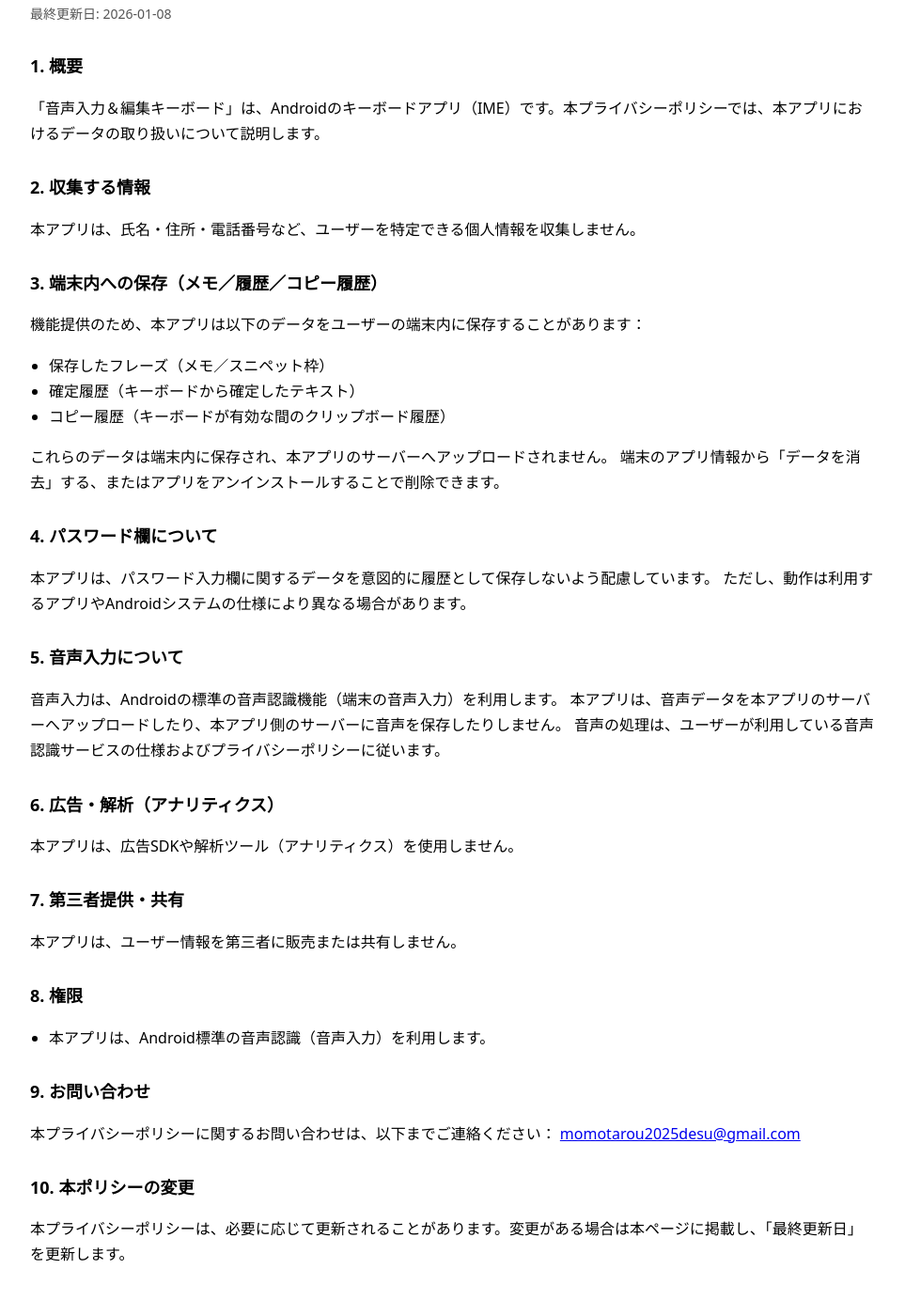
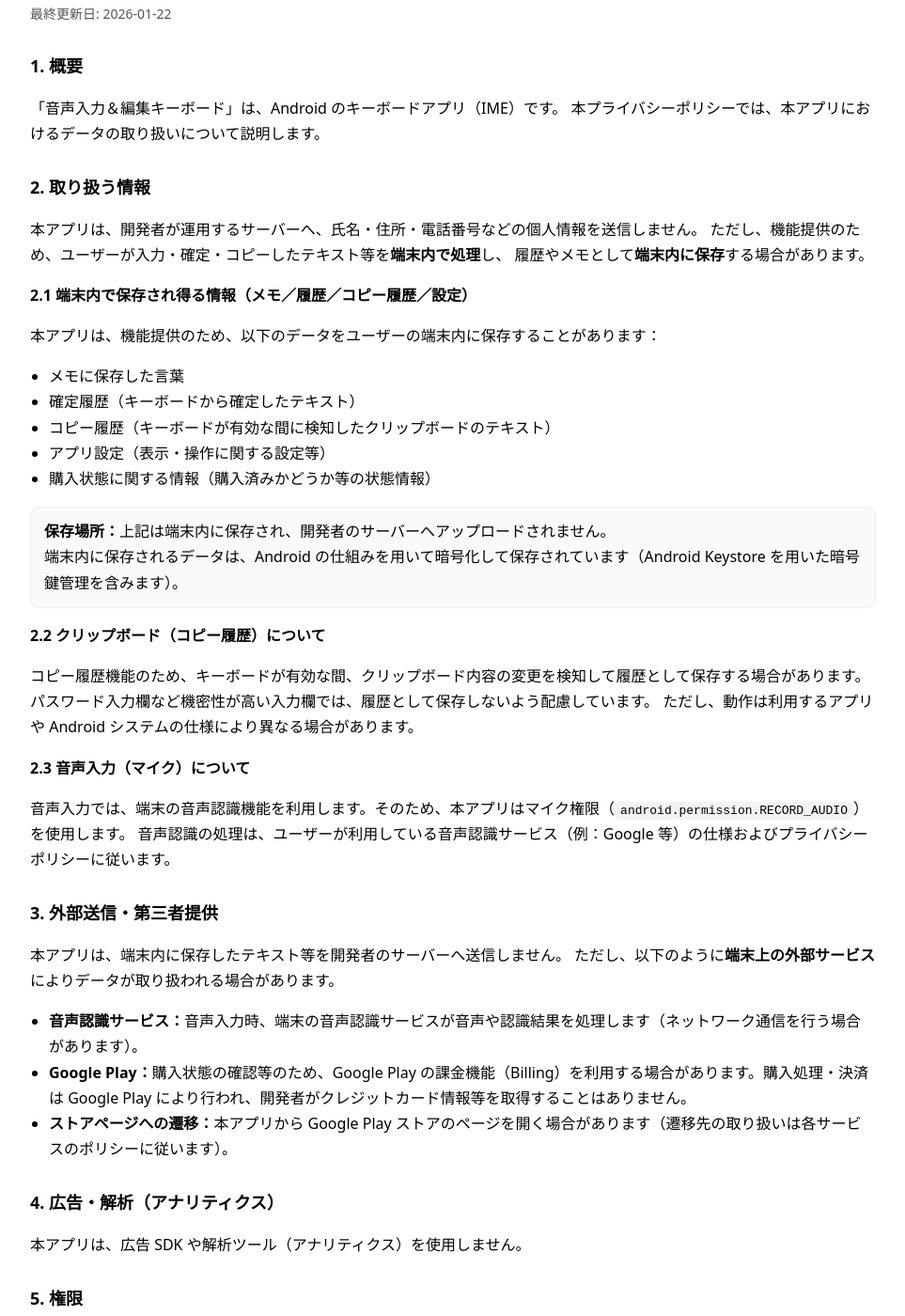
Before and after one commit to momotarou2025desu-pixel/onsei-input-edit-keyboard-, a plain HTML site: page index.html in a window 1280 px wide. Shown: the part 75-1475 px from the top of the page at 94% size, without its empty margins (158-1121 px from the left). Drawn offline with Linux system fonts and the light colour scheme.

Commit message:
Update index.html

```diff
--- a/index.html
+++ b/index.html
@@ -1,4 +1,4 @@
-<!doctype html>
+<!DOCTYPE html>
 <html lang="ja">
 <head>
   <meta charset="utf-8" />
@@ -12,72 +12,95 @@
     ul { padding-left: 20px; }
     .meta { color: #555; font-size: 14px; margin-bottom: 18px; }
     code { background: #f3f3f3; padding: 2px 6px; border-radius: 6px; }
+    .note { background: #fafafa; border: 1px solid #eee; padding: 12px 14px; border-radius: 10px; }
   </style>
 </head>
 <body>
 <main>
   <h1>音声入力＆編集キーボード - プライバシーポリシー <strong>by iogusnohin</strong></h1>
-  <div class="meta">最終更新日: 2026-01-08</div>
+  <div class="meta">最終更新日: 2026-01-22</div>
 
   <h2>1. 概要</h2>
   <p>
-    「音声入力＆編集キーボード」は、Androidのキーボードアプリ（IME）です。本プライバシーポリシーでは、本アプリにおけるデータの取り扱いについて説明します。
+    「音声入力＆編集キーボード」は、Android のキーボードアプリ（IME）です。
+    本プライバシーポリシーでは、本アプリにおけるデータの取り扱いについて説明します。
   </p>
 
-  <h2>2. 収集する情報</h2>
+  <h2>2. 取り扱う情報</h2>
   <p>
-    本アプリは、氏名・住所・電話番号など、ユーザーを特定できる個人情報を収集しません。
+    本アプリは、開発者が運用するサーバーへ、氏名・住所・電話番号などの個人情報を送信しません。
+    ただし、機能提供のため、ユーザーが入力・確定・コピーしたテキスト等を<strong>端末内で処理</strong>し、
+    履歴やメモとして<strong>端末内に保存</strong>する場合があります。
   </p>
 
-  <h2>3. 端末内への保存（メモ／履歴／コピー履歴）</h2>
+  <h3 style="margin: 16px 0 6px; font-size: 16px;">2.1 端末内で保存され得る情報（メモ／履歴／コピー履歴／設定）</h3>
+  <p>本アプリは、機能提供のため、以下のデータをユーザーの端末内に保存することがあります：</p>
+  <ul>
+    <li>メモに保存した言葉</li>
+    <li>確定履歴（キーボードから確定したテキスト）</li>
+    <li>コピー履歴（キーボードが有効な間に検知したクリップボードのテキスト）</li>
+    <li>アプリ設定（表示・操作に関する設定等）</li>
+    <li>購入状態に関する情報（購入済みかどうか等の状態情報）</li>
+  </ul>
+    <div class="note">
+    <strong>保存場所：</strong>上記は端末内に保存され、開発者のサーバーへアップロードされません。<br/>
+    端末内に保存されるデータは、Android の仕組みを用いて暗号化して保存されています（Android Keystore を用いた暗号鍵管理を含みます）。
+  </div>
+
+  <h3 style="margin: 16px 0 6px; font-size: 16px;">2.2 クリップボード（コピー履歴）について</h3>
   <p>
-    機能提供のため、本アプリは以下のデータをユーザーの端末内に保存することがあります：
+    コピー履歴機能のため、キーボードが有効な間、クリップボード内容の変更を検知して履歴として保存する場合があります。
+    パスワード入力欄など機密性が高い入力欄では、履歴として保存しないよう配慮しています。
+    ただし、動作は利用するアプリや Android システムの仕様により異なる場合があります。
+  </p>
+
+  <h3 style="margin: 16px 0 6px; font-size: 16px;">2.3 音声入力（マイク）について</h3>
+  <p>
+    音声入力では、端末の音声認識機能を利用します。そのため、本アプリはマイク権限（<code>android.permission.RECORD_AUDIO</code>）を使用します。
+    音声認識の処理は、ユーザーが利用している音声認識サービス（例：Google 等）の仕様およびプライバシーポリシーに従います。
+  </p>
+
+  <h2>3. 外部送信・第三者提供</h2>
+  <p>
+    本アプリは、端末内に保存したテキスト等を開発者のサーバーへ送信しません。
+    ただし、以下のように<strong>端末上の外部サービス</strong>によりデータが取り扱われる場合があります。
   </p>
   <ul>
-    <li>保存したフレーズ（メモ／スニペット枠）</li>
-    <li>確定履歴（キーボードから確定したテキスト）</li>
-    <li>コピー履歴（キーボードが有効な間のクリップボード履歴）</li>
+    <li><strong>音声認識サービス：</strong>音声入力時、端末の音声認識サービスが音声や認識結果を処理します（ネットワーク通信を行う場合があります）。</li>
+    <li><strong>Google Play：</strong>購入状態の確認等のため、Google Play の課金機能（Billing）を利用する場合があります。購入処理・決済は Google Play により行われ、開発者がクレジットカード情報等を取得することはありません。</li>
+    <li><strong>ストアページへの遷移：</strong>本アプリから Google Play ストアのページを開く場合があります（遷移先の取り扱いは各サービスのポリシーに従います）。</li>
   </ul>
+
+  <h2>4. 広告・解析（アナリティクス）</h2>
   <p>
-    これらのデータは端末内に保存され、本アプリのサーバーへアップロードされません。
-    端末のアプリ情報から「データを消去」する、またはアプリをアンインストールすることで削除できます。
+    本アプリは、広告 SDK や解析ツール（アナリティクス）を使用しません。
   </p>
 
-  <h2>4. パスワード欄について</h2>
-  <p>
-    本アプリは、パスワード入力欄に関するデータを意図的に履歴として保存しないよう配慮しています。
-    ただし、動作は利用するアプリやAndroidシステムの仕様により異なる場合があります。
+  <h2>5. 権限</h2>
+  <ul>
+    <li><code>android.permission.RECORD_AUDIO</code>：音声入力機能のために使用します。</li>
+  </ul>
+  <p class="note">
+    本アプリは、インターネット権限（<code>android.permission.INTERNET</code>）を要求していません。<br/>
+    ただし、音声認識サービス等がネットワーク通信を行う場合があります。
   </p>
 
-  <h2>5. 音声入力について</h2>
+
+  <h2>7. 端末のバックアップについて</h2>
   <p>
-    音声入力は、Androidの標準の音声認識機能（端末の音声入力）を利用します。
-    本アプリは、音声データを本アプリのサーバーへアップロードしたり、本アプリ側のサーバーに音声を保存したりしません。
-    音声の処理は、ユーザーが利用している音声認識サービスの仕様およびプライバシーポリシーに従います。
+    端末の設定により Android のバックアップ機能（クラウドバックアップ／端末移行等）が有効な場合、
+    本アプリのデータが端末のバックアップに含まれる可能性があります。
+    バックアップの扱いは Android / Google の仕様およびユーザーの端末設定に依存します。
   </p>
 
-  <h2>6. 広告・解析（アナリティクス）</h2>
+  <h2>8. お問い合わせ</h2>
   <p>
-    本アプリは、広告SDKや解析ツール（アナリティクス）を使用しません。
-  </p>
-
-  <h2>7. 第三者提供・共有</h2>
-  <p>
-    本アプリは、ユーザー情報を第三者に販売または共有しません。
-  </p>
-
-  <h2>8. 権限</h2>
-  <ul>
-    <li>本アプリは、Android標準の音声認識（音声入力）を利用します。</li>
-  </ul>
-
-  <h2>9. お問い合わせ</h2>
-  <p>
-    本プライバシーポリシーに関するお問い合わせは、以下までご連絡ください：
+    運営者（開発者名）：iogusnohin ／ ブランド：by iogusnohin<br/>
+    本プライバシーポリシーに関するお問い合わせは、以下までご連絡ください：<br/>
     <a href="mailto:momotarou2025desu@gmail.com">momotarou2025desu@gmail.com</a>
   </p>
 
-  <h2>10. 本ポリシーの変更</h2>
+  <h2>9. 本ポリシーの変更</h2>
   <p>
     本プライバシーポリシーは、必要に応じて更新されることがあります。変更がある場合は本ページに掲載し、「最終更新日」を更新します。
   </p>
```
